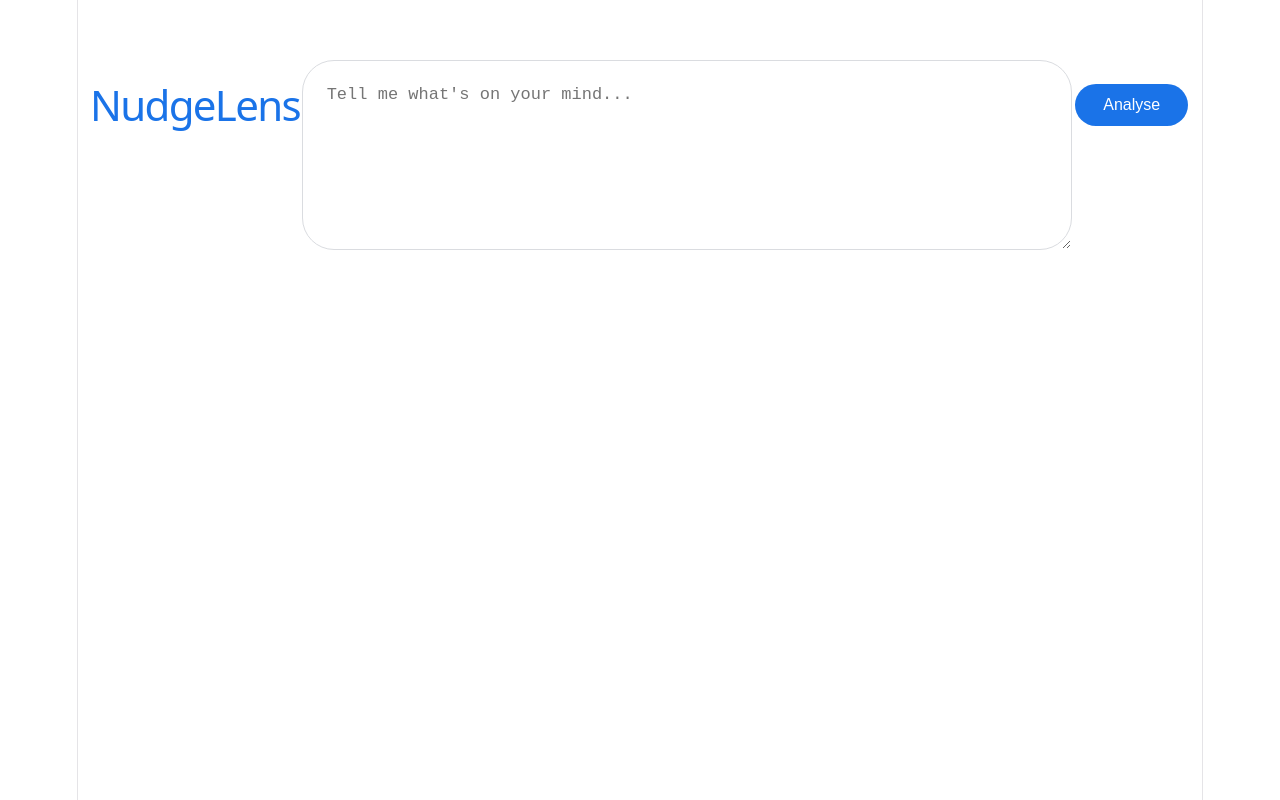
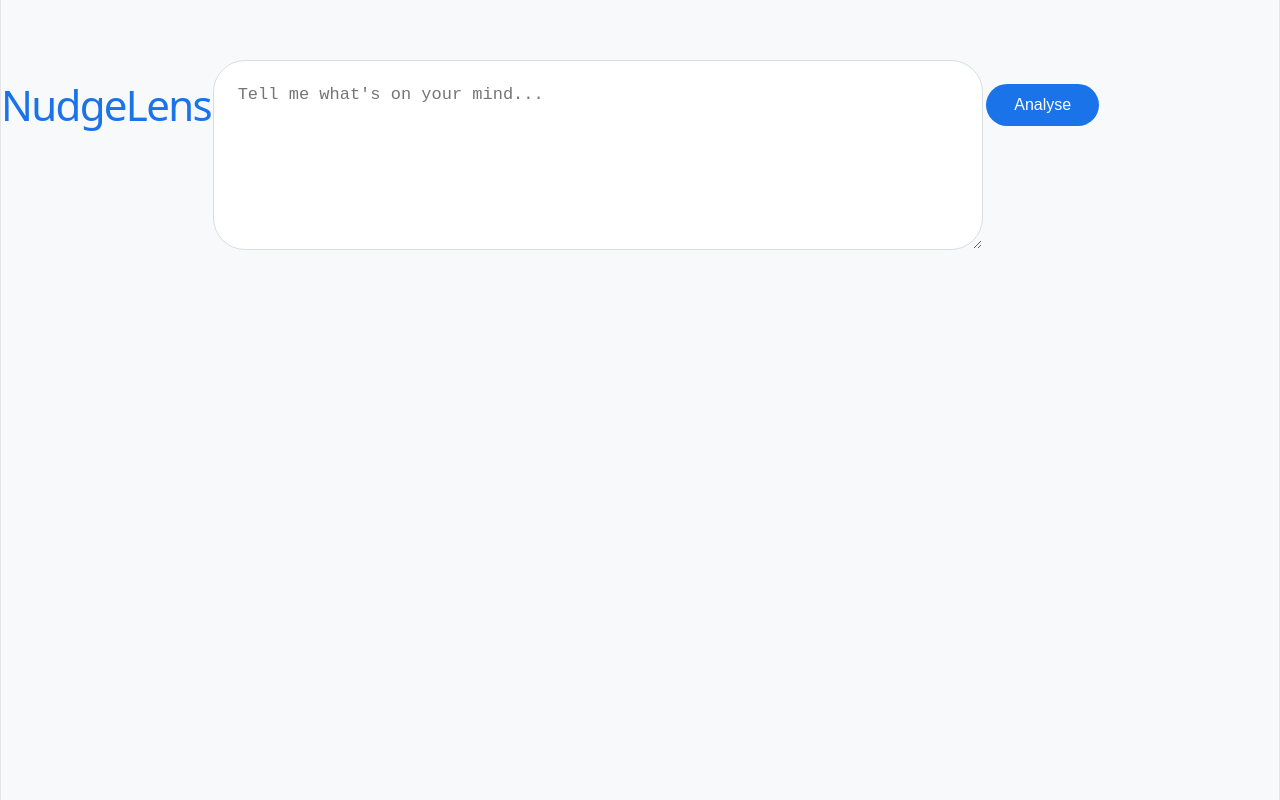
Before and after one commit to ktvr8k7qnm-coder/Nudge-lens, a React (Vite) app: page / in a window 1280 px wide. Built offline with nearby package versions, Linux system fonts and the light colour scheme.

Commit message:
fix black edge

```diff
--- a/src/App.jsx
+++ b/src/App.jsx
@@ -100,6 +100,13 @@ export default function App() {
   return (
     <div style={styles.page} className="nl-container">
       <style>{`
+      body, html, #root {
+        margin: 0;
+        padding: 0;
+        width: 100%;
+        min-height: 100%;
+        background: #f8f9fb;
+      }
 
       @keyframes inputBreath {
         0% {
@@ -213,11 +220,13 @@ export default function App() {
 const styles = {
   page: {
     width: "100%",
+    overflowX: "hidden",
+    margin: 0,
     minHeight: "100vh",
     display: "flex",
     justifyContent: "center",
     alignItems: "flex-start",
-    background: "#fff",
+    background: "#f8f9fb",
     paddingTop: 60,
     boxSizing: "border-box",
     fontFamily: "Arial"
```
